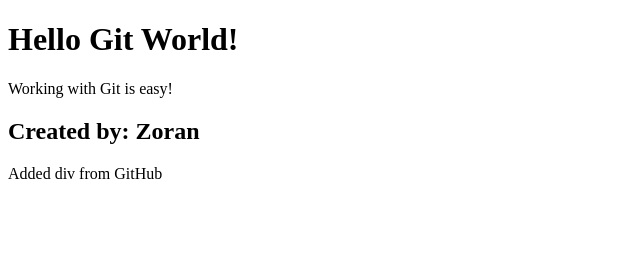
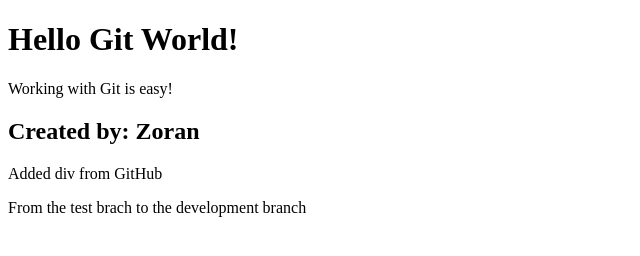
Before and after one commit to zokica8/GitMasterclass, a plain HTML site: page index.html in a window 1280 px wide. Shown: the whole page, without its empty margins (0-640 px from the left). Drawn offline with Linux system fonts and the light colour scheme.

Commit message:
From the test branch to the development branch

```diff
--- a/index.html
+++ b/index.html
@@ -15,5 +15,9 @@
 <div>
 	<p>Added div from GitHub</p>
 </div>
+<!-- From the test branch to the development branch-->
+<div>
+	<p>From the test brach to the development branch</p>
+</div>
 </body>
 </html>
```
